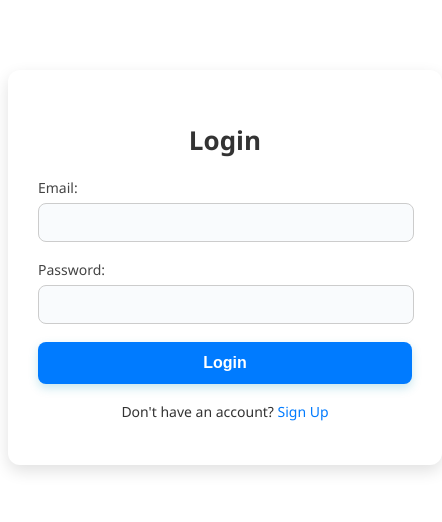
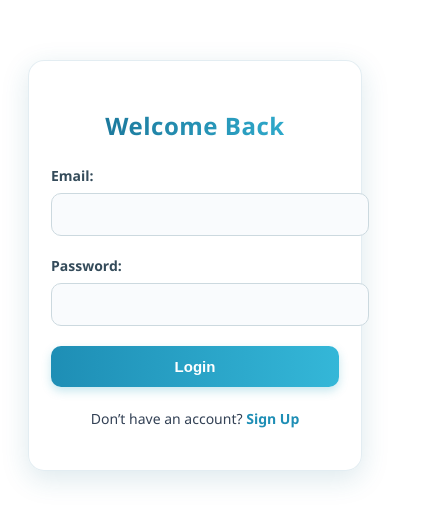
Before and after one commit to Mayankaggarwal8055/NatureTrip, a React app in the folder frontend/: page /login in a window 390 px wide. Shown: the top 522 px of the page, 442 px wide, since content can reach past the window. Built offline with nearby package versions, Linux system fonts and the light colour scheme; the HTML template or start-up script is replaced by a standard one.

Commit message:
login updated

```diff
--- a/frontend/src/pages/loginPage/loginPage.css
+++ b/frontend/src/pages/loginPage/loginPage.css
@@ -1,87 +1,181 @@
-/* loginPage.css */
-
+/* MAIN CONTAINER */
 .login-container {
-  width: 100%;
-  max-width: 400px;
-  margin: 70px auto;
-  padding: 30px;
-  background: #ffffff;
-  border-radius: 12px;
-  box-shadow: 0 6px 16px rgba(0, 0, 0, 0.12);
+  max-width: 420px;
+  margin: 80px auto;
+  padding: 40px 32px;
+  background: rgba(255, 255, 255, 0.85);
+  border-radius: 16px;
+  box-shadow: 0 8px 28px rgba(24, 108, 135, 0.15);
+  backdrop-filter: blur(10px);
+  border: 1px solid rgba(200, 220, 230, 0.5);
   text-align: center;
   font-family: "Segoe UI", Tahoma, Geneva, Verdana, sans-serif;
+  animation: fadeInUp 0.6s ease-out;
 }
 
+/* TITLE */
 .login-container h2 {
-  margin-bottom: 20px;
-  font-size: 26px;
-  font-weight: 600;
-  color: #333;
+  margin-bottom: 24px;
+  font-size: 28px;
+  font-weight: 700;
+  color: #1a3a4f;
+  letter-spacing: 0.5px;
+  background: linear-gradient(90deg, #176b8f, #34b7d8);
+  -webkit-background-clip: text;
+  -webkit-text-fill-color: transparent;
 }
 
+/* FORM GROUP */
 .form-group {
   text-align: left;
-  margin-bottom: 18px;
+  margin-bottom: 20px;
 }
 
 .form-group label {
   display: block;
-  margin-bottom: 6px;
+  margin-bottom: 8px;
   font-size: 14px;
-  font-weight: 500;
-  color: #444;
+  font-weight: 600;
+  color: #344b5a;
 }
 
 .form-group input {
-  width: 93.5%;
-  padding: 10px 12px;
-  border: 1px solid #ccc;
-  border-radius: 8px;
+  width: 100%;
+  padding: 12px 14px;
+  border: 1.2px solid #ccd9df;
+  border-radius: 10px;
   font-size: 15px;
-  transition: border 0.2s ease, box-shadow 0.2s ease;
+  background: #f9fbfd;
+  color: #1a1a1a;
+  transition: border 0.25s ease, box-shadow 0.25s ease, transform 0.15s ease;
 }
 
 .form-group input:focus {
-  border-color: #007bff;
-  box-shadow: 0 0 5px rgba(0, 123, 255, 0.4);
+  border-color: #34b7d8;
+  box-shadow: 0 0 8px rgba(52, 183, 216, 0.3);
   outline: none;
+  transform: scale(1.01);
 }
 
+/* BUTTON */
 button {
   width: 100%;
   padding: 12px;
-  background: #007bff;
+  background: linear-gradient(90deg, #1e8eb5, #34b7d8);
   border: none;
-  border-radius: 8px;
+  border-radius: 10px;
   font-size: 16px;
   font-weight: 600;
-  color: white;
+  color: #fff;
   cursor: pointer;
-  transition: background 0.2s ease;
+  transition: all 0.3s ease;
+  box-shadow: 0 4px 10px rgba(33, 158, 188, 0.25);
+  display: flex;
+  align-items: center;
+  justify-content: center;
+  gap: 8px;
 }
 
-button:hover {
-  background: #0056b3;
+button:hover:not(:disabled) {
+  background: linear-gradient(90deg, #219ebc, #45c1e3);
+  box-shadow: 0 6px 16px rgba(33, 158, 188, 0.35);
+  transform: translateY(-2px);
 }
 
-.error {
-  color: red;
-  margin-bottom: 15px;
-  font-size: 14px;
+button:active {
+  transform: scale(0.98);
 }
 
+button:disabled {
+  opacity: 0.8;
+  cursor: not-allowed;
+}
+
+/* SPINNER */
+.spinner {
+  width: 16px;
+  height: 16px;
+  border: 2px solid rgba(255, 255, 255, 0.4);
+  border-top: 2px solid white;
+  border-radius: 50%;
+  animation: spin 0.8s linear infinite;
+}
+
+@keyframes spin {
+  to {
+    transform: rotate(360deg);
+  }
+}
+
+/* ERROR TEXT */
+.error {
+  color: #e63946;
+  margin-bottom: 18px;
+  font-size: 14px;
+  background: rgba(230, 57, 70, 0.08);
+  padding: 6px 10px;
+  border-radius: 6px;
+  border-left: 3px solid #e63946;
+  text-align: center;
+  animation: fadeError 0.3s ease;
+}
+
+@keyframes fadeError {
+  from {
+    opacity: 0;
+    transform: translateY(-5px);
+  }
+
+  to {
+    opacity: 1;
+    transform: translateY(0);
+  }
+}
+
+/* SIGNUP LINK */
 .signup-link {
-  margin-top: 18px;
+  margin-top: 22px;
   font-size: 14px;
-  color: #333;
+  color: #334155;
 }
 
 .signup-link a {
-  color: #007bff;
-  font-weight: 500;
+  color: #1e8eb5;
+  font-weight: 600;
   text-decoration: none;
+  transition: color 0.2s ease;
 }
 
 .signup-link a:hover {
+  color: #176b8f;
   text-decoration: underline;
 }
+
+/* ENTRY ANIMATION */
+@keyframes fadeInUp {
+  from {
+    opacity: 0;
+    transform: translateY(25px);
+  }
+
+  to {
+    opacity: 1;
+    transform: translateY(0);
+  }
+}
+
+/* RESPONSIVE DESIGN */
+@media (max-width: 480px) {
+  .login-container {
+    margin: 60px 20px;
+    padding: 28px 22px;
+  }
+
+  .login-container h2 {
+    font-size: 24px;
+  }
+
+  button {
+    font-size: 15px;
+  }
+}
--- a/frontend/src/pages/loginPage/loginPage.jsx
+++ b/frontend/src/pages/loginPage/loginPage.jsx
@@ -1,18 +1,18 @@
 import { useState } from "react";
 import { useNavigate } from "react-router-dom";
-import './loginPage.css';
-import loginData from "../../API/login"; // <-- you’ll create this API function similar to signUpData
+import "./loginPage.css";
+import loginData from "../../API/login"; // similar to signUpData
 
 const LoginPage = () => {
   const [email, setEmail] = useState("");
   const [password, setPassword] = useState("");
   const [error, setError] = useState("");
+  const [loading, setLoading] = useState(false);
+
   const navigate = useNavigate();
 
   const handleSubmit = async (e) => {
     e.preventDefault();
-    setEmail("")
-    setPassword("")
     setError("");
 
     if (!email || !password) {
@@ -21,28 +21,25 @@ const LoginPage = () => {
     }
 
     try {
+      setLoading(true);
       const response = await loginData({ email, password });
-
 
       if (response.error) {
         setError(response.error);
-
       } else {
-
         navigate("/");
       }
-
-
-
     } catch (err) {
+      console.error(err);
       setError("Something went wrong. Please try again.");
-      console.error(err);
+    } finally {
+      setLoading(false);
     }
   };
 
   return (
     <div className="login-container">
-      <h2>Login</h2>
+      <h2>Welcome Back</h2>
 
       {error && <p className="error">{error}</p>}
 
@@ -69,11 +66,19 @@ const LoginPage = () => {
           />
         </div>
 
-        <button type="submit">Login</button>
+        <button type="submit" disabled={loading}>
+          {loading ? (
+            <>
+              <span className="spinner"></span> Logging In...
+            </>
+          ) : (
+            "Login"
+          )}
+        </button>
       </form>
 
       <p className="signup-link">
-        Don't have an account? <a href="/signup">Sign Up</a>
+        Don’t have an account? <a href="/signup">Sign Up</a>
       </p>
     </div>
   );
```
